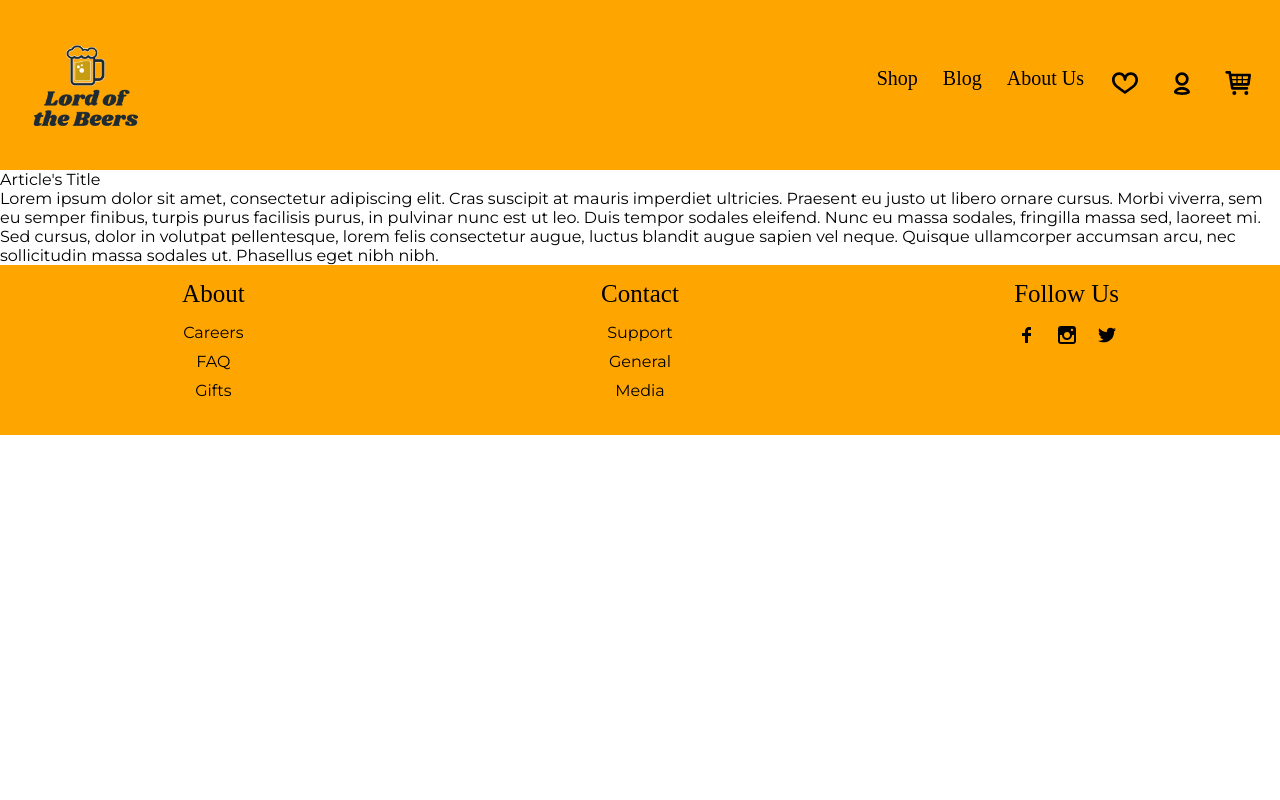
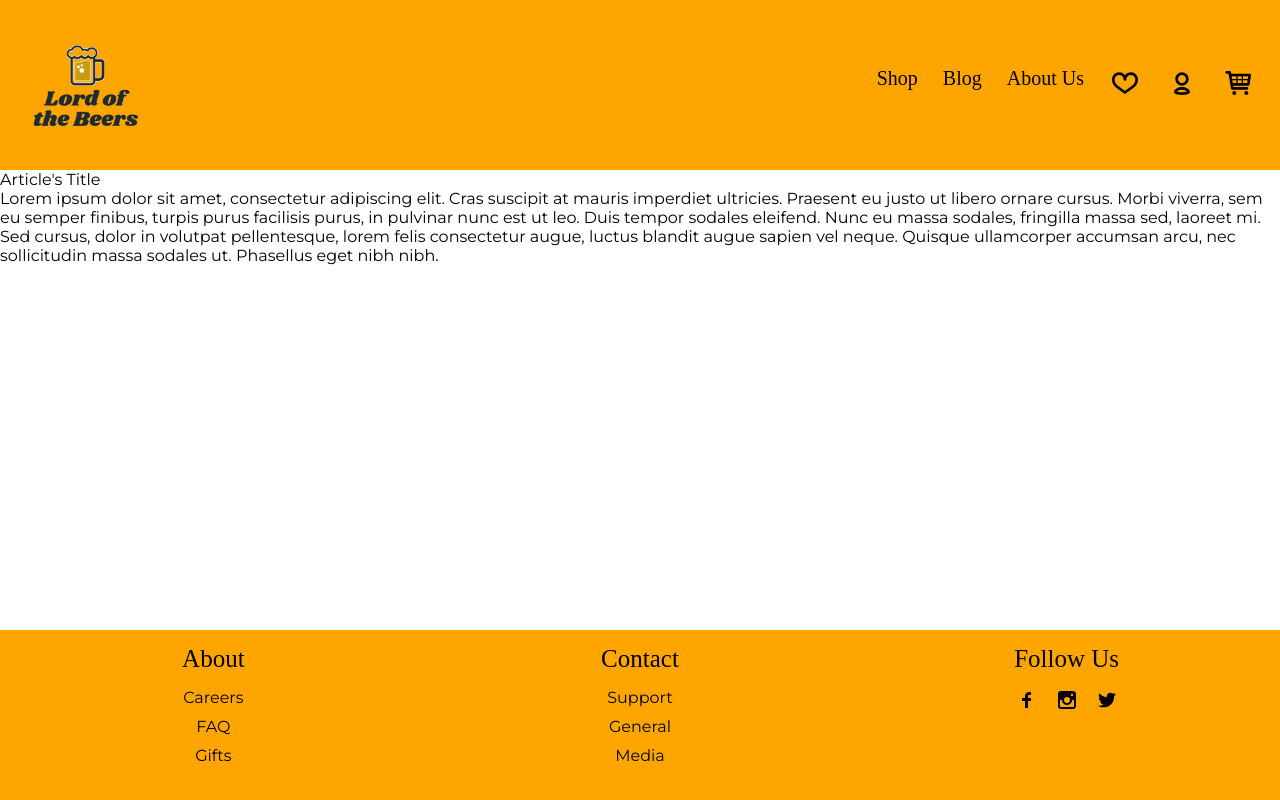
Before and after one commit to ewazgorzelska/LordOfTheBeers, a React (Create React App) app: page /blog in a window 1280 px wide. Built offline with nearby package versions, Linux system fonts and the light colour scheme; a web font is replaced by a local one.

Commit message:
footer positioning amendement

```diff
--- a/src/components/organisms/Footer/FooterStyles.js
+++ b/src/components/organisms/Footer/FooterStyles.js
@@ -9,6 +9,7 @@ export const Container = styled.footer`
     display: inline-grid;
     grid-template-columns: 1fr 1fr 1fr;
     justify-items: center;
+
 `;
 
 export const Column = styled.div`
--- a/src/components/organisms/NavBar/NavBar.js
+++ b/src/components/organisms/NavBar/NavBar.js
@@ -24,8 +24,6 @@ const NavBar = () => {
                     <ButtonIcon as={NavLink} to="/user"><TiUserOutline /></ButtonIcon>
                     <ButtonIcon as={NavLink} to="/cart"><TiShoppingCart /></ButtonIcon>
                 </IconContext.Provider>
-
-
             </NavList>
         </NavWrapper>
     )
--- a/src/styles/GlobalStyle.js
+++ b/src/styles/GlobalStyle.js
@@ -26,10 +26,9 @@ table {
   border-collapse: collapse;
 }
 
-body {
-  min-height:100%;
-  position:relative;
-  padding-bottom: 170px;
+html, body {
+  position: relative;
+  min-height: 100vh;
 }
 
 `;
--- a/src/templates/MainTemplate/MainTemplate.js
+++ b/src/templates/MainTemplate/MainTemplate.js
@@ -1,19 +1,20 @@
 import React from 'react';
-//import PropTypes from 'prop-types';
+import PropTypes from 'prop-types';
 import GlobalStyle from 'styles/GlobalStyle';
 import NavBar from 'components/organisms/NavBar/NavBar';
 import Footer from 'components/organisms/Footer/Footer';
 
-const MainTemplate = () => (
+const MainTemplate = ({children}) => (
   <div>
     <GlobalStyle />
     <NavBar />
+    {children}
     <Footer />
   </div>
 );
 
-// MainTemplate.propTypes = {
-//   children: PropTypes.element.isRequired,
-// };
+MainTemplate.propTypes = {
+  children: PropTypes.element.isRequired,
+};
 
 export default MainTemplate;
--- a/src/views/MainPage/MainPage.js
+++ b/src/views/MainPage/MainPage.js
@@ -24,18 +24,21 @@ const Slide3 = styled(Slide1)`
     background-image: url(${banner3});
 `;
 
+const MainPageWrapper = styled.div`
+    flex: 1 0 auto;
+`;
+
 const MainPage = () => {
 
     return (
-        <>
+        <MainPageWrapper>
             <GeneralSlider>
                 <Slide1/>
                 <Slide2/>
                 <Slide3/>
             </GeneralSlider>
             <img src={beer4} alt="beer"/>
-        </>
-
+        </MainPageWrapper>
     )
 }
 
```
Lines whose indentation alone changed are shown as unchanged.
